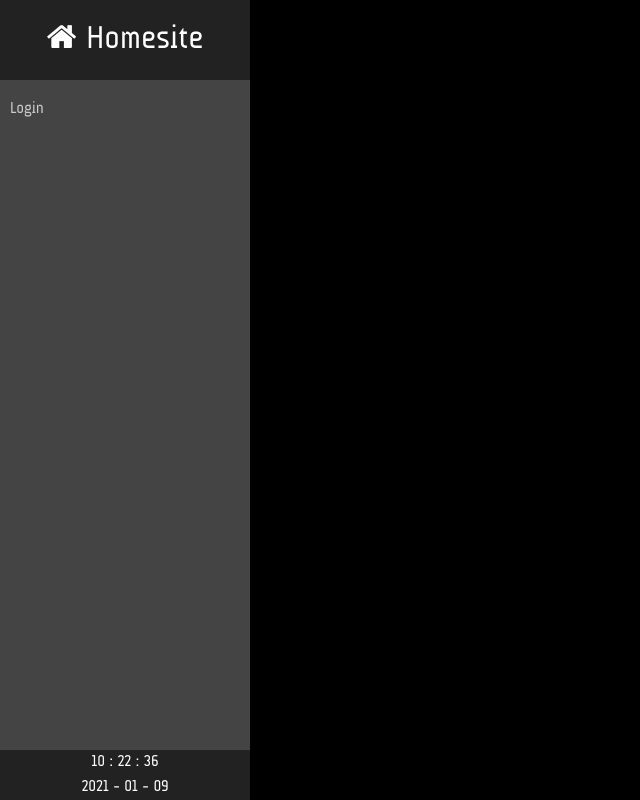
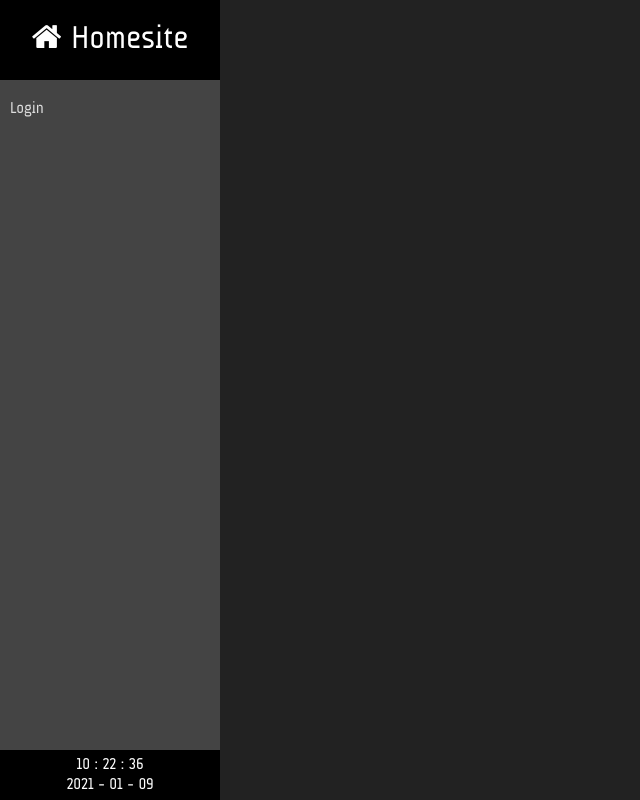
Before and after one commit to sdiemer/homesite, a Django app: template base/templates/base/munin.html in a window 1280 px wide. Shown: the whole page, without its empty margins (0-640 px from the left). Run offline with Django 3.2, Linux system fonts and the light colour scheme; the template is opened without the code that fills it, so the values that code supplies are empty; some libraries are stand-ins or nearby versions.

Commit message:
Updated style

```diff
--- a/base/templates/base/munin.html
+++ b/base/templates/base/munin.html
@@ -7,7 +7,7 @@
 		.iframe-container {
 			top: 0;
 			bottom: 0;
-			left: 250px;
+			left: 220px;
 			right: 0;
 			position: fixed;
 		}
--- a/static/homesite/css/base.css
+++ b/static/homesite/css/base.css
@@ -4,10 +4,10 @@
 }
 
 html {
-    background: #000;
-    color: #ddd;
+    background: #222;
+    color: #eee;
     font-size: 16px;
-    font-family: Audimat, Arial, Lucida Sans, Trebuchet MS, Helvetica, Verdana, sans-serif;
+    font-family: Audimat, Arial, sans-serif;
 }
 
 html, body, div, table, h1, h2, h3, h4, tr, th, td, img, ul, ol, li, form, pre { margin: 0; padding: 0; }
@@ -27,7 +27,7 @@ textarea { max-width: 100%; }
 /* page structure */
 body {
 	margin: 0;
-	margin-left: 250px;
+	margin-left: 220px;
 	overflow: auto;
 }
 
@@ -39,7 +39,7 @@ body > footer {
 	left: 0;
 	right: auto;
 	position: fixed;
-	width: 250px;
+	width: 220px;
 	background: #444;
 	color: #fff;
 	text-align: center;
@@ -48,7 +48,7 @@ body > header {
 	bottom: auto;
 	height: 80px;
 	line-height: 80px;
-	background: #222;
+	background: #000;
 	font-size: 200%;
 }
 body > aside {
@@ -58,14 +58,11 @@ body > aside {
 	overflow: auto;
 }
 body > footer {
+	padding: 5px 0;
 	top: auto;
-	height: 50px;
-	line-height: 25px;
-	background: #222;
-}
-
-body > header {
-	color: #3af;
+	height: 40px;
+	line-height: 20px;
+	background: #000;
 }
 
 header a {
@@ -82,7 +79,7 @@ aside a {
 	margin: 10px 0;
 	padding: 10px;
 	display: block;
-	color: #ccc;
+	color: #ddd;
 }
 aside a:hover {
 	color: #fff;
@@ -91,7 +88,7 @@ aside a:hover {
 }
 aside a.active {
 	color: #3af;
-	background-color: #000;
+	background-color: #222;
 	font-weight: bold;
 }
 
```
